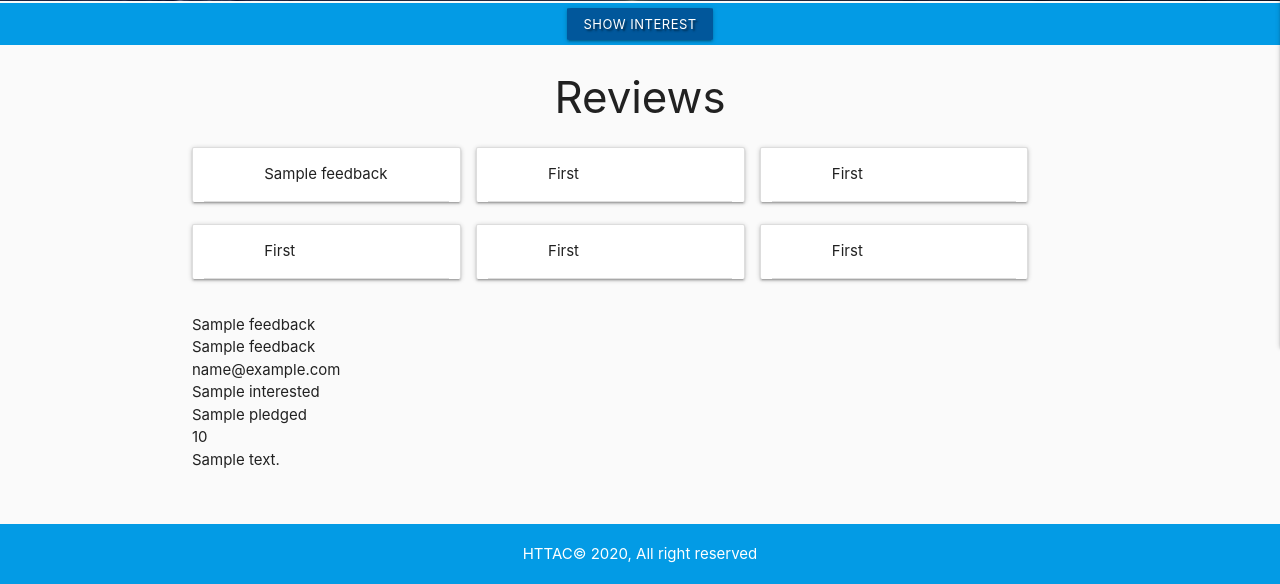
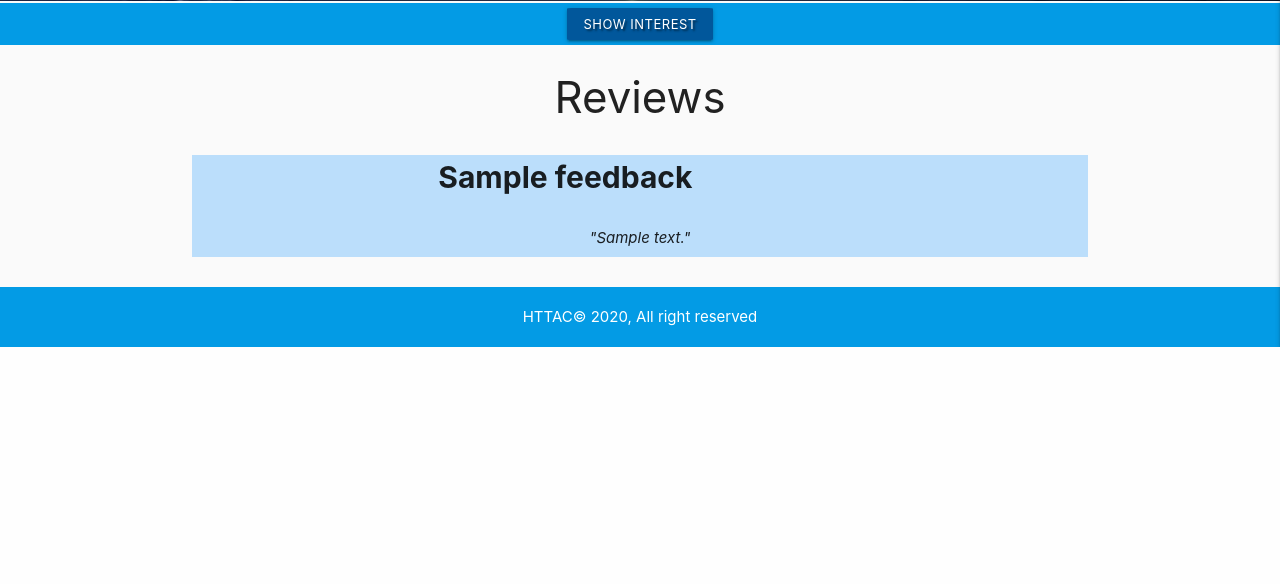
Before and after one commit to Nosjazz/milestone_3, a Flask app: page /reviews in a window 1280 px wide. Shown: the part 513-1097 px from the top of the page. After the commit the page ends 860 px from the top, so only its background shows below. Run offline with Flask 2, Linux system fonts and the light colour scheme; a database or web service that is not in the repository returns one stand-in record (values such as "Sample title"); some libraries are stand-ins or nearby versions.

Commit message:
improve review layout in home and reviews

```diff
--- a/static/css/style.css
+++ b/static/css/style.css
@@ -1,5 +1,14 @@
 body {
     background-color: #fafafa;
+}
+
+.italic {
+font-style: italic;
+}
+
+.large {
+    font-size: 2rem;
+    font-weight: bold;
 }
 
 .container {
--- a/templates/reviews.html
+++ b/templates/reviews.html
@@ -3,70 +3,54 @@
 
  <h3 class="center-align">Reviews</h3>
 <section>
-    <div class="row center-align ">
-        {% for feed in feedback %}
-        <ul class="collapsible col l4 m12 review card-panel">
-            <li>
-                <div class="collapsible-header">
-                    <i class=""></i>{{ feed.name }}
+<div class="row center-align">
+    <!-- For each review in database -->
+     {% for feed in feedback %}
+        <!-- If interested value is true -->
+        {% if feed.interested == true %}
+        <div class="col s12 review_home left">
+            <div class="row">
+                <div class="col s10">
+                    <p class="large">
+                        <i class="fas fa-star"></i>
+                        {{ feed.name }}
+                        <span class="recommends_home">recommends HHTAC!</span>
+                        {% if feed.pledged == true %}
+                        <span class="recommends_home">, and is willing to pledged</span>
+                        {% else %}
+                        {% endif %}
+                    </p>
+                </div>
                 {% if session.user|lower == feed.created_by|lower %}
-                <div class="col s4">
+                <div class="col s2">
                     <a href="{{ url_for('reviewEdit', feed_id=feed._id) }}" class="btn-small light-blue lighten-1">Edit</a>
                 </div>
                 {% endif %}
+            </div>
+            <p class="italic">
+                "{{ feed.review }}"
+            </p>
+
+        <!-- If interested value is false -->
+            {% else %}
+        <div class="col s12 review_home right">
+            <div class="row">
+                <div class="col s10">
+                    <p class="large">{{ feed.name }}</p>
                 </div>
-                <div class="collapsible-body">
-                    {{ feed.review }}<br>
-                    {{ feed.interested }}<br>
-                    {{ feed.pledged }}<br>
-                    {{ feed.amount }}<br>
+                {% if session.user|lower == feed.created_by|lower %}
+                <div class="col s2">
+                    <a href="{{ url_for('reviewEdit', feed_id=feed._id) }}" class="btn-small light-blue lighten-1">Edit</a>
                 </div>
-            </li>
-        </ul>
-    {% endfor %}
-
-
-        <ul class="collapsible col l4 m12 review card-panel">
-            <li>
-                <div class="collapsible-header"><i class=""></i>First</div>
-                <div class="collapsible-body"><span>Lorem ipsum dolor sit amet.</span></div>
-            </li>
-        </ul>
-        <ul class="collapsible col l4 m12 review card-panel">
-            <li>
-                <div class="collapsible-header"><i class=""></i>First</div>
-                <div class="collapsible-body"><span>Lorem ipsum dolor sit amet.</span></div>
-            </li>
-        </ul>
-        <ul class="collapsible col l4 m12 review card-panel">
-            <li>
-                <div class="collapsible-header"><i class=""></i>First</div>
-                <div class="collapsible-body"><span>Lorem ipsum dolor sit amet.</span></div>
-            </li>
-        </ul>
-        <ul class="collapsible col l4 m12 review card-panel">
-            <li>
-                <div class="collapsible-header"><i class=""></i>First</div>
-                <div class="collapsible-body"><span>Lorem ipsum dolor sit amet.</span></div>
-            </li>
-        </ul>
-        <ul class="collapsible col l4 m12 review card-panel">
-            <li>
-                <div class="collapsible-header"><i class=""></i>First</div>
-                <div class="collapsible-body"><span>Lorem ipsum dolor sit amet.</span></div>
-            </li>
-        </ul>
+                {% endif %}
+            </div>
+            <p class="italic">
+                "{{ feed.review }}"
+            </p>
+            {% endif %}
+        </div>
+        {% endfor %}
     </div>
 </section>
 
-    {% for feed in feedback %}
-        {{ feed.name }}<br>
-        {{ feed.surename }}<br>
-        {{ feed.email }}<br>
-        {{ feed.interested }}<br>
-        {{ feed.pledged }}<br>
-        {{ feed.amount }}<br>
-        {{ feed.review }}<br><br>
-    {% endfor %}
-
 {% endblock %}
```
Also changed, not shown: templates/home.html (+14 -13 lines).
